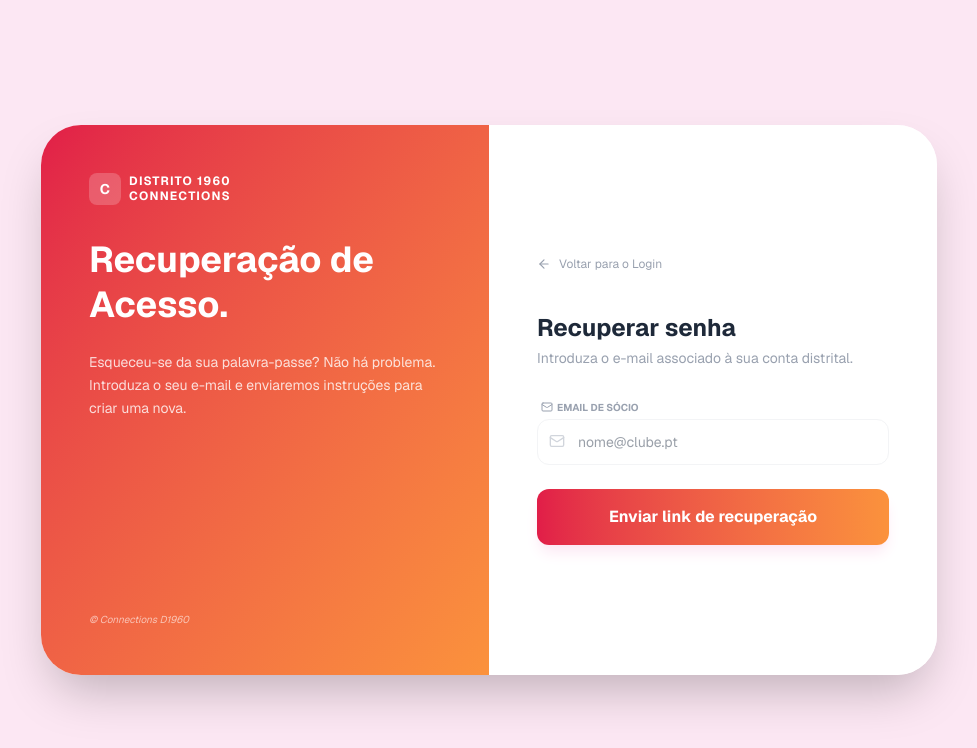
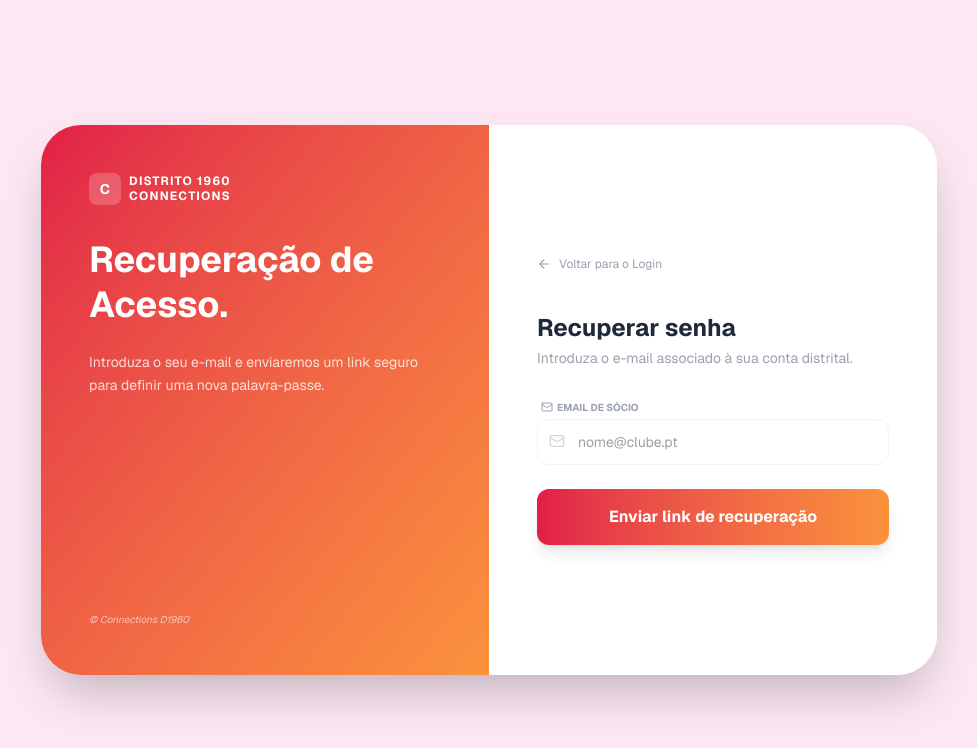
Before and after one commit to andrercrtc-hue/connections-d1960, a Next.js app: page /forgot-password in a window 1280 px wide. Shown: the top 748 px of the page, without its empty margins (151-1128 px from the left). Built offline with nearby package versions, Linux system fonts and the light colour scheme; no server answers.

Commit message:
Corrigir link dinamico para o email

```diff
--- a/app/forgot-password/page.tsx
+++ b/app/forgot-password/page.tsx
@@ -5,122 +5,81 @@ import { Mail, ArrowLeft, CheckCircle2 } from 'lucide-react'
 import Link from 'next/link'
 
 export default function ForgotPassword() {
-  // --- ESTADOS DA PÁGINA ---
   const [email, setEmail] = useState('')
   const [loading, setLoading] = useState(false)
-  const [sent, setSent] = useState(false) // Controla se mostramos o formulário ou a mensagem de sucesso
+  const [sent, setSent] = useState(false)
 
-  // --- FUNÇÃO PARA PEDIR RECUPERAÇÃO ---
   const handleReset = async (e: React.FormEvent) => {
     e.preventDefault()
     setLoading(true)
 
-    // O Supabase envia o e-mail e, quando o user clica, é mandado para o redirectTo
     const { error } = await supabase.auth.resetPasswordForEmail(email, {
-      // IMPORTANTE: Este URL deve estar na Whitelist do seu painel Supabase
-      redirectTo: 'http://localhost:3000/update-password',
+      // O location.origin adapta-se sozinho:
+      // No teu PC é localhost:3000, no Vercel é o teu link do Vercel!
+      redirectTo: `${location.origin}/update-password`,
     })
 
     if (error) {
       alert('Erro: ' + error.message)
     } else {
-      setSent(true) // Mostra o ecrã de sucesso
+      setSent(true)
     }
     setLoading(false)
   }
 
   return (
     <main className="min-h-screen flex items-center justify-center bg-[#fce7f3] p-4 font-sans">
-
-      {/* Container Principal (Layout de duas colunas) */}
       <div className="flex w-full max-w-4xl bg-white rounded-[2.5rem] shadow-2xl overflow-hidden min-h-[550px]">
 
-        {/* --- LADO ESQUERDO: INFORMATIVO (GRADIENTE) --- */}
+        {/* Lado Esquerdo - Informativo (Gradiente) */}
         <div className="hidden md:flex w-1/2 bg-gradient-to-br from-[#e11d48] to-[#fb923c] p-12 flex-col justify-between text-white">
           <div>
             <div className="flex items-center gap-2 mb-8">
               <div className="w-8 h-8 bg-white/20 rounded-lg flex items-center justify-center">
                 <span className="font-bold text-sm">C</span>
               </div>
-              <span className="text-xs font-bold tracking-widest uppercase text-left leading-tight">
-                Distrito 1960<br/>Connections
-              </span>
+              <span className="text-xs font-bold tracking-widest uppercase text-left leading-tight">Distrito 1960<br/>Connections</span>
             </div>
-
-            <h1 className="text-4xl font-bold leading-tight mb-6">
-              Recuperação de Acesso.
-            </h1>
-
+            <h1 className="text-4xl font-bold leading-tight mb-6">Recuperação de Acesso.</h1>
             <p className="text-white/80 text-sm leading-relaxed">
-              Esqueceu-se da sua palavra-passe? Não há problema.
-              Introduza o seu e-mail e enviaremos instruções para criar uma nova.
+              Introduza o seu e-mail e enviaremos um link seguro para definir uma nova palavra-passe.
             </p>
           </div>
-
           <span className="text-[10px] opacity-60 italic">© Connections D1960</span>
         </div>
 
-        {/* --- LADO DIREITO: FORMULÁRIO OU SUCESSO --- */}
+        {/* Lado Direito - Formulário ou Sucesso */}
         <div className="w-full md:w-1/2 p-12 flex flex-col justify-center bg-white">
-
-          {/* Botão de Voltar */}
           <Link href="/login" className="flex items-center gap-2 text-xs text-gray-400 hover:text-[#e11d48] mb-10 transition-colors w-fit">
             <ArrowLeft size={14} /> Voltar para o Login
           </Link>
 
           {!sent ? (
-            // --- ESTADO 1: FORMULÁRIO DE ENVIO ---
             <>
               <h2 className="text-2xl font-bold text-gray-800 mb-1">Recuperar senha</h2>
               <p className="text-gray-400 text-sm mb-8">Introduza o e-mail associado à sua conta distrital.</p>
-
               <form onSubmit={handleReset} className="space-y-6">
                 <div>
-                  <label className="text-[10px] font-bold text-gray-400 uppercase ml-1 flex items-center gap-1">
-                    <Mail size={12}/> Email de Sócio
-                  </label>
+                  <label className="text-[10px] font-bold text-gray-400 uppercase ml-1 flex items-center gap-1"><Mail size={12}/> Email de Sócio</label>
                   <div className="relative mt-1">
                     <Mail className="absolute left-3 top-3.5 text-gray-300 w-4 h-4" />
-                    <input
-                      type="email"
-                      placeholder="nome@clube.pt"
-                      className="w-full pl-10 pr-4 py-3 bg-white border border-gray-100 rounded-xl outline-none focus:border-pink-300 transition-all text-sm text-gray-700"
-                      onChange={(e) => setEmail(e.target.value)}
-                      required
-                    />
+                    <input type="email" placeholder="nome@clube.pt" className="w-full pl-10 pr-4 py-3 bg-white border border-gray-100 rounded-xl outline-none focus:border-pink-300 transition-all text-sm text-gray-700" onChange={(e) => setEmail(e.target.value)} required />
                   </div>
                 </div>
-
-                <button
-                  type="submit"
-                  disabled={loading}
-                  className="w-full bg-gradient-to-r from-[#e11d48] to-[#fb923c] hover:opacity-90 text-white font-bold py-4 rounded-xl shadow-lg shadow-pink-100 transition-all disabled:opacity-50"
-                >
+                <button type="submit" disabled={loading} className="w-full bg-gradient-to-r from-[#e11d48] to-[#fb923c] text-white font-bold py-4 rounded-xl shadow-lg transition-all disabled:opacity-50">
                   {loading ? 'A enviar link...' : 'Enviar link de recuperação'}
                 </button>
               </form>
             </>
           ) : (
-            // --- ESTADO 2: MENSAGEM DE SUCESSO ---
             <div className="text-center animate-in fade-in zoom-in duration-300">
-              <div className="w-20 h-20 bg-green-50 text-green-500 rounded-full flex items-center justify-center mx-auto mb-6 border border-green-100">
-                <CheckCircle2 size={40} />
-              </div>
+              <div className="w-20 h-20 bg-green-50 text-green-500 rounded-full flex items-center justify-center mx-auto mb-6 border border-green-100"><CheckCircle2 size={40} /></div>
               <h2 className="text-2xl font-bold text-gray-800 mb-2">Verifique o seu e-mail</h2>
-              <p className="text-gray-400 text-sm mb-8 leading-relaxed px-4">
-                Enviámos um link de recuperação para <b>{email}</b>.
-                Se não receber em 2 minutos, verifique a pasta de Spam.
-              </p>
-              <button
-                onClick={() => setSent(false)}
-                className="text-sm font-bold text-[#e11d48] hover:underline"
-              >
-                Tentar outro e-mail
-              </button>
+              <p className="text-gray-400 text-sm mb-8 leading-relaxed px-4">Enviámos um link de recuperação para <b>{email}</b>.</p>
+              <button onClick={() => setSent(false)} className="text-sm font-bold text-[#e11d48] hover:underline">Tentar outro e-mail</button>
             </div>
           )}
         </div>
-
       </div>
     </main>
   )
```
